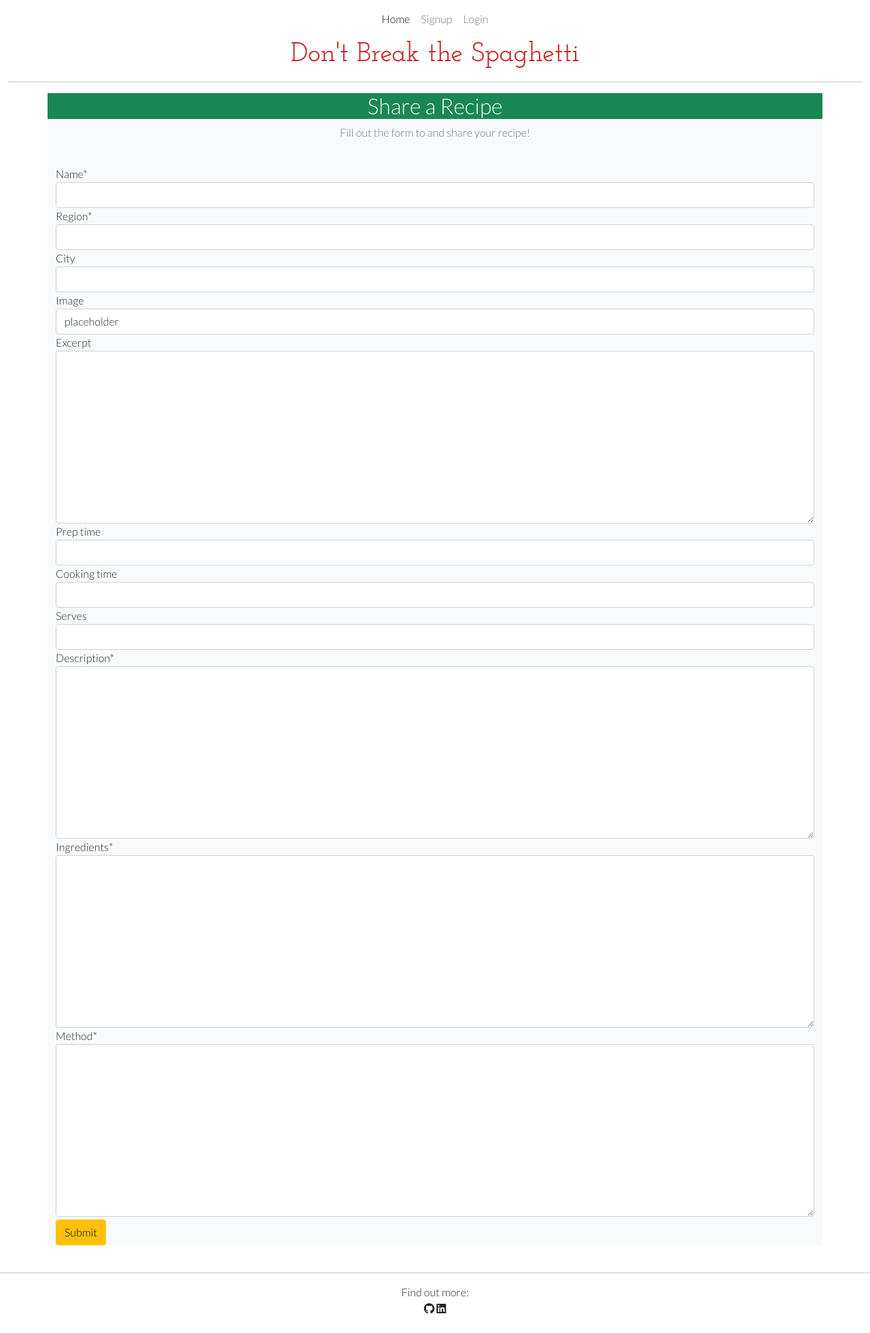
After one commit to HMuraja/recipe-book-v2, a Django app: page /recipe_share/ in a window 1280 px wide. The commit adds this page. Shown: the whole page at 68% size. Run offline with Django 3.2, Linux system fonts and the light colour scheme; some libraries are stand-ins or nearby versions; some web fonts are replaced.

Commit message:
Add share recipe form

```diff
--- a/recipeapp/forms.py
+++ b/recipeapp/forms.py
@@ -1,9 +1,37 @@
-from .models import Comment
+from .models import Comment, Recipe
 from django import forms
+from django_summernote.widgets import SummernoteWidget
 
 
-class CommentForm(
-        forms.ModelForm):
+class CommentForm(forms.ModelForm):
     class Meta:
         model = Comment
         fields = ('body',)
+
+
+class ShareRecipeForm(forms.ModelForm):
+    name = forms.CharField(required=True)
+    region = forms.CharField(required=True)
+
+    class Meta:
+        model = Recipe
+        widgets = {
+            'description': SummernoteWidget(),
+            'method': SummernoteWidget(),
+            'ingredients': SummernoteWidget(),
+        }
+
+        fields = (
+            'name',
+            'region',
+            'city',
+            'featured_image',
+            'excerpt',
+            'prep_time',
+            'cooking_time',
+            'cooking_time',
+            'serves',
+            'description',
+            'ingredients',
+            'method',
+            )
--- a/recipeapp/models.py
+++ b/recipeapp/models.py
@@ -5,19 +5,20 @@ from django import forms
 
 
 class Recipe(models.Model):
-    id = models.AutoField(primary_key=True)
-    name = models.CharField(max_length=80, unique=False)
+    id = models.AutoField(primary_key=True, unique=False)
+    name = models.CharField(max_length=80, default=None)
     slug = models.SlugField(max_length=80, unique=True)
     region = models.CharField(max_length=80)
-    city = models.CharField(max_length=80)
+    city = models.CharField(max_length=80, blank=True)
     author = models.ForeignKey(
         User, on_delete=models.CASCADE, related_name="my_recipe"
     )
-    featured_image = CloudinaryField('image', default='placeholder')
+    featured_image = CloudinaryField(
+        'image', default='placeholder', blank=True)
     excerpt = models.TextField(blank=True)
-    prep_time = models.PositiveIntegerField()
-    cooking_time = models.PositiveIntegerField()
-    serves = models.PositiveIntegerField()
+    prep_time = models.PositiveIntegerField(blank=True)
+    cooking_time = models.PositiveIntegerField(blank=True)
+    serves = models.PositiveIntegerField(blank=True)
     created_on = models.DateTimeField(auto_now_add=True)
     edited_on = models.DateTimeField(auto_now=True)
     description = models.TextField()
--- a/recipeapp/urls.py
+++ b/recipeapp/urls.py
@@ -3,5 +3,6 @@ from django.urls import path
 
 urlpatterns = [
     path('', views.RecipeSelection.as_view(), name='home'),
+    path('recipe_share/', views.ShareRecipe.as_view(), name='recipe_share'),
     path('<slug:slug>/', views.RecipeDetails.as_view(), name='recipe_detail'),
 ]
--- a/recipeapp/views.py
+++ b/recipeapp/views.py
@@ -2,7 +2,8 @@ from django.shortcuts import render, get_object_or_404, reverse
 from django.http import HttpResponseRedirect
 from django.views import generic, View
 from .models import Recipe
-from .forms import CommentForm
+from .forms import CommentForm, ShareRecipeForm
+from django.template.defaultfilters import slugify
 
 
 class RecipeSelection(generic.ListView):
@@ -64,3 +65,46 @@ class RecipeDetails(View):
                 "comment_form": CommentForm()
             },
         )
+
+
+class ShareRecipe(View):
+    form_type = ShareRecipeForm
+    template_name = 'recipe_share.html'
+    initial = {'key': 'value'}
+
+    def get(self, request, *args, **kwargs):
+        form = self.form_type(initial=self.initial)
+        return render(
+            request,
+            self.template_name,
+            {
+                'share_recipe_form': form,
+            }
+        )
+
+
+def post(self, request, *args, **kwargs):
+    form = self.form_type(request.POST, request.FILES)
+    if form.is_valid():
+        # Form is valid, process the data and redirect
+        form.instance.author = request.user
+        form.instance.slug = slugify(form.instance.name)
+        checked_form = form.save(commit=False)
+        checked_form.save()
+        return render(
+            request,
+            'recipe_share.html',
+            {'posted': True}
+        )
+    else:
+        # Form is invalid, re-render the template with
+        # the form and failure flag
+        return render(
+            request,
+            'recipe_share.html',
+            {
+                'share_recipe_form': form,
+                'failed': True,
+                'posted': False,
+            }
+        )
--- a/templates/base.html
+++ b/templates/base.html
@@ -15,6 +15,7 @@
     <script src="https://cdn.jsdelivr.net/npm/bootstrap@5.0.1/dist/js/bootstrap.bundle.min.js"
         integrity="sha384-gtEjrD/SeCtmISkJkNUaaKMoLD0//ElJ19smozuHV6z3Iehds+3Ulb9Bn9Plx0x4" crossorigin="anonymous">
     </script>
+    <script src="https://ajax.googleapis.com/ajax/libs/jquery/3.7.0/jquery.min.js"></script>
     <link rel="stylesheet" href="{% static 'css/style.css' %}">
 
 </head>
@@ -38,6 +39,10 @@
                         {% if user.is_authenticated %}
                         <li class="nav-item ms-auto">
                             <a class="nav-link" href="{% url 'account_logout' %}">Logout</a>
+                        </li>
+                        <li class="nav-item ms-auto">
+                            <a class="nav-link" href="{% url 'recipe_share' %}" type="button">
+                                Share a Recipe</a>
                         </li>
                         {% else %}
                         <li class="nav-item ms-auto">
@@ -67,10 +72,12 @@
     </main>
 
     <!-- Footer -->
-    <footer class="footer mt-auto py-3 dark-bg">
-        <p class="m-0 text-center text-white">Find out more: <i class="fa-brands fa-github"></i>
+    <footer class="footer mt-auto py-4">
+        <hr />
+        <p class="m-0 text-center text-dark">Find out more: <br> <i class="fa-brands fa-github"></i>
             <i class="fa-brands fa-linkedin"></i></p>
     </footer>
+
 </body>
 
 </html>
--- /dev/null
+++ b/templates/recipe_share.html
@@ -0,0 +1,65 @@
+{% extends 'base.html' %}
+{% block content %}
+{% load crispy_forms_tags %}
+
+
+<div class="container card">
+    <div class="row">
+        <h2 class="text-center bg-success text-center text-light">
+            Share a Recipe
+        </h2>
+        <p class="text-muted text-center">
+            Fill out the form to and share your recipe!
+        </p>
+    </div>
+    {% if failed%}
+
+    <!-- Failed submission notification -->
+    <div class="row">
+        <div class="col">
+            <p class="text-danger">
+               Recipe couldn't be shared!<br>
+               Please check the required fields and try submitting again.
+            </p>
+        </div>
+    </div>
+    {% endif %}
+    <!-- Crispy Form is shared -->
+    <div class="row">
+        <div class="col">
+            <form method="post" style="margin-top: 1.3em;">
+                {{ share_recipe_form | crispy }}
+                {% csrf_token %}
+                <button type="submit" class="btn btn-warning mt-1">Submit</button>
+            </form>
+    </div>
+</div>
+
+
+{% if posted is True %}
+<!-- Script activates a success modal -->
+<script>
+    $(document).ready(function() {
+        $('#feedback-modal').modal('show');
+    });
+</script>
+{% endif %}
+
+
+<!-- modal content if submisson is succesful -->
+
+<div class="modal fade" id="feedback-modal" data-bs-backdrop="static" data-bs-keyboard="false" tabindex="-1" aria-labelledby="staticBackdropLabel" aria-hidden="true">
+    <div class="modal-dialog modal-dialog-centered">
+        <div class="modal-content modal-body">
+            <p>
+            Success! just created a recipe. You can continue creating recipes or return to view the recipes.
+            </p>
+            <div class="modal-footer">
+                <a href= "{% url 'recipe_share' %}" type="button" class="btn btn-warning">Share another recipe!</a>
+                <a href="{% url 'home' %}" type="button" class="btn btn-warning">View Recipes</a>
+            </div>
+        </div>
+    </div>
+  </div>
+
+{% endblock content %}
```
Also changed, not shown: templates/index.html (+16 -1 lines), recipeapp/migrations/0006_auto_20230621_2243.py (added), recipeapp/migrations/0007_alter_recipe_name.py (added).
